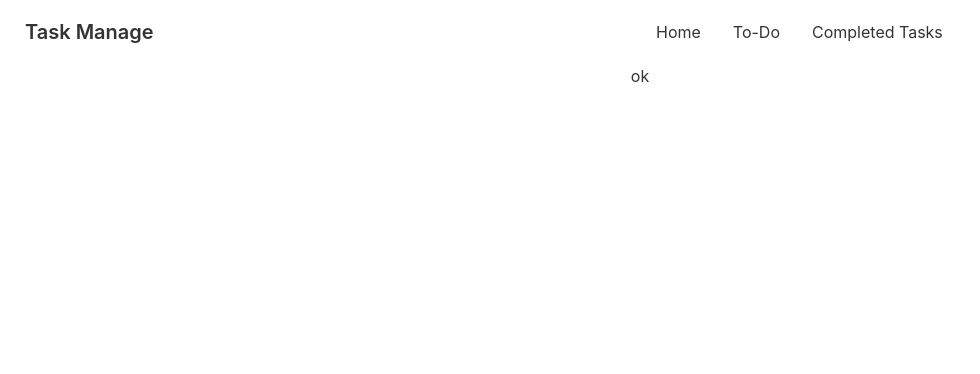
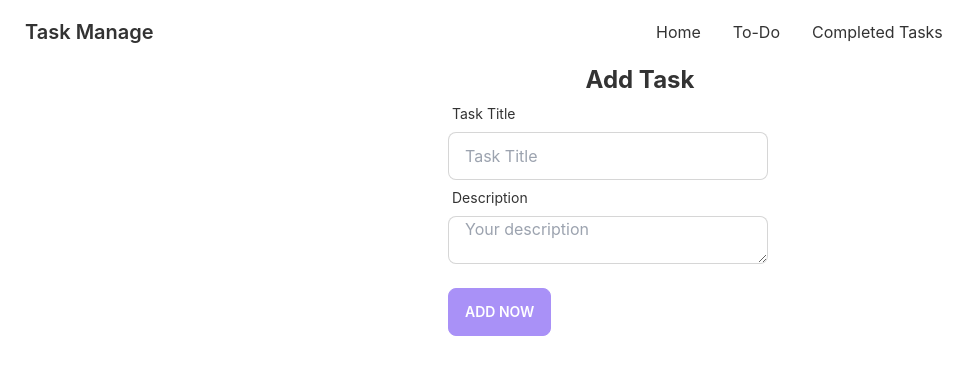
Before and after one commit to rahadislam/Fashion_commarce, a React (Create React App) app in the folder taskmange/: page / in a window 1280 px wide. Shown: the top 374 px of the page, without its empty margins (0-980 px from the left). Built offline with nearby package versions, Linux system fonts and the light colour scheme.

Commit message:
add task from implement

```diff
--- a/taskmange/package.json
+++ b/taskmange/package.json
@@ -9,6 +9,7 @@
     "daisyui": "^2.17.0",
     "react": "^18.2.0",
     "react-dom": "^18.2.0",
+    "react-hook-form": "^7.33.0",
     "react-router-dom": "^6.3.0",
     "react-scripts": "5.0.1",
     "web-vitals": "^2.1.4"
--- a/taskmange/src/App.css
+++ b/taskmange/src/App.css
@@ -1,6 +1,4 @@
-.App {
-  text-align: center;
-}
+
 
 .App-logo {
   height: 40vmin;
--- a/taskmange/src/components/Home/Home.js
+++ b/taskmange/src/components/Home/Home.js
@@ -1,9 +1,44 @@
 import React from 'react';
+import { useForm } from 'react-hook-form';
 
 const Home = () => {
+    const { register, formState: { errors }, handleSubmit ,reset} = useForm();
+    const onSubmit = data => {
+        console.log(data);
+    }
     return (
-        <div>
-            <h1>ok</h1>
+            <div className='w-96 mx-auto'>
+            <h1 className='text-center font-bold text-2xl'>Add Task</h1>
+            <form onSubmit={handleSubmit(onSubmit)}>
+
+                <div className="form-control w-full max-w-xs">
+                    <label className="label">
+                        <span className="label-text">Task Title</span>
+                    </label>
+                    <input
+                        type="text"
+                        placeholder="Task Title"
+                        className="input input-bordered w-full max-w-xs"
+                        {...register("name")}
+                        required
+                    />
+                </div>
+
+                <div className="form-control w-full max-w-xs">
+                    <label className="label">
+                        <span className="label-text">Description</span>
+                    </label>
+                    <textarea
+                        type="text"
+                        placeholder="Your description"
+                        className="input input-bordered w-full max-w-xs"
+                        {...register("description")} required
+                    />
+                </div>
+                            <br />
+                <input className='btn btn-primary  text-white' type="submit" value="ADD NOW" />
+            </form>
+
         </div>
     );
 };
```
Also changed, not shown: 1 other file (tests, documents, lock files or other folders).
